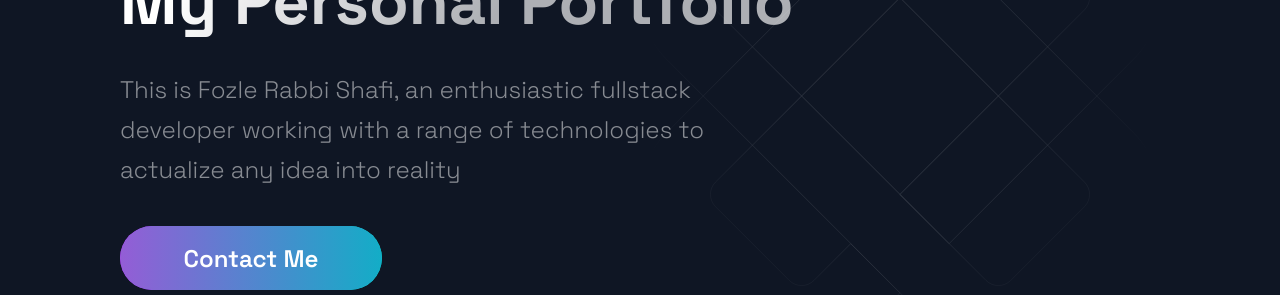
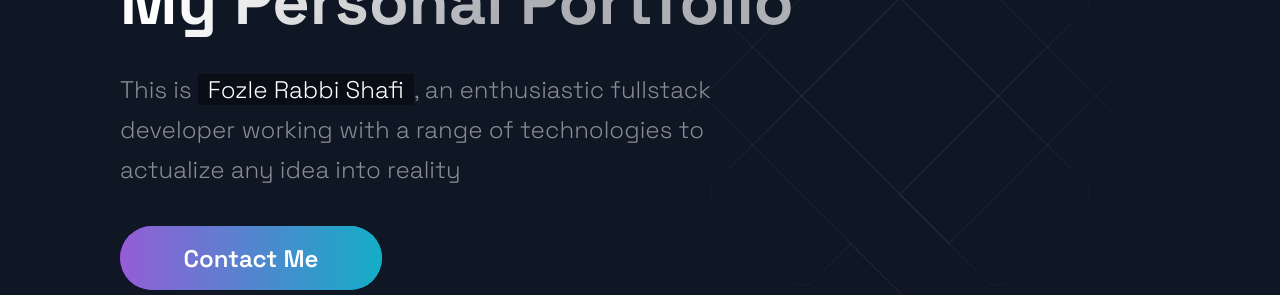
Before and after one commit to devshafi/devshafi.github.io, a Next.js app: page / in a window 1280 px wide. Shown: the part 404-699 px from the top of the page. Built offline with nearby package versions, Linux system fonts and the light colour scheme.

Commit message:
updated hero

```diff
--- a/src/components/Hero/Hero.js
+++ b/src/components/Hero/Hero.js
@@ -2,7 +2,7 @@ import React from 'react';
 
 import { Section, SectionText, SectionTitle } from '../../styles/GlobalComponents';
 import Button from '../../styles/GlobalComponents/Button';
-import { LeftSection } from './HeroStyles';
+import { LeftSection, FocusSpan } from './HeroStyles';
 
 const Hero = (props) => (
   <Section row nopadding>
@@ -12,8 +12,10 @@ const Hero = (props) => (
         My Personal Portfolio
       </SectionTitle>
       <SectionText>
-        This is Fozle Rabbi Shafi, an enthusiastic fullstack developer working with a range of technologies to actualize any idea into reality
+
+        This is  <FocusSpan>Fozle Rabbi Shafi</FocusSpan>, an enthusiastic fullstack developer working with a range of technologies to actualize any idea into reality
       </SectionText>
+
       <Button onClick={() => window.location = 'mailto:frshafi49@gmail.com'}>Contact Me</Button>
     </LeftSection>
   </Section>
--- a/src/components/Hero/HeroStyles.js
+++ b/src/components/Hero/HeroStyles.js
@@ -17,3 +17,11 @@ export const LeftSection = styled.div`
     margin: 0 auto;
   }
 `;
+
+
+export const FocusSpan = styled.span`
+  /* background:linear-gradient(270deg, #00DBD8 0%, #B133FF 100%); */
+  background: rgba(0,0,0,.4);
+  color:#fff;
+  padding:0 1rem;
+`;
```
